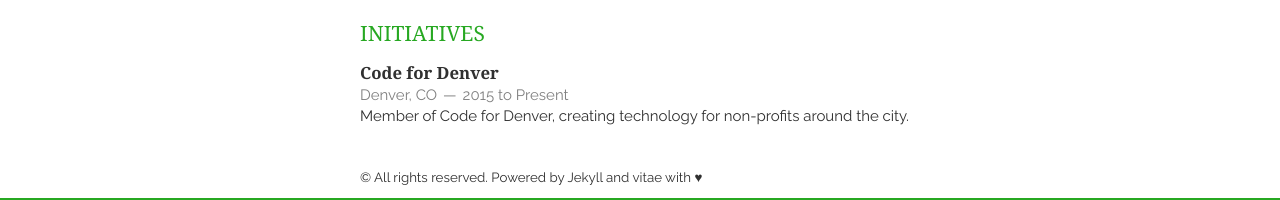
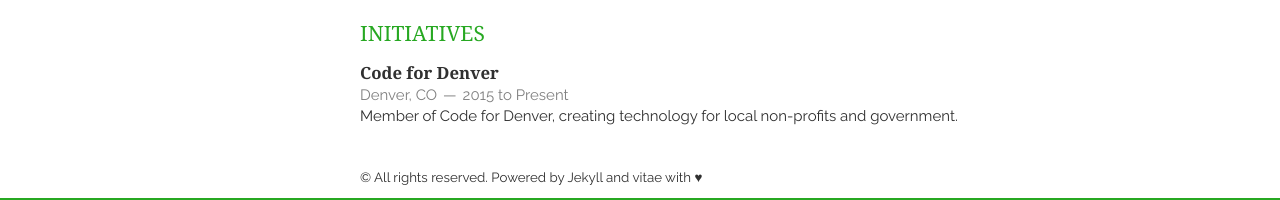
Before and after one commit to joshhamann/resume, a Jekyll site: the page built from index.html, in a window 1280 px wide. Shown: the part 1477-1677 px from the top of the page. Built offline with Jekyll 4.4.1, drawn with Linux system fonts in a browser that asks for light colours; nearby versions of some CDN libraries; Markdown is read by kramdown in place of the engine named in the settings; the list of posts is cut into pages by our own code.

Commit message:
update wording

```diff
--- a/_includes/initiatives.html
+++ b/_includes/initiatives.html
@@ -6,7 +6,7 @@
             <span><address>Denver, CO</address><time>2015 to Present</time></span>
         </header>
         <p>
-            Member of Code for Denver, creating technology for non-profits around the city.
+            Member of Code for Denver, creating technology for local non-profits and government.
         </p>
     </article>
 </section>
```
